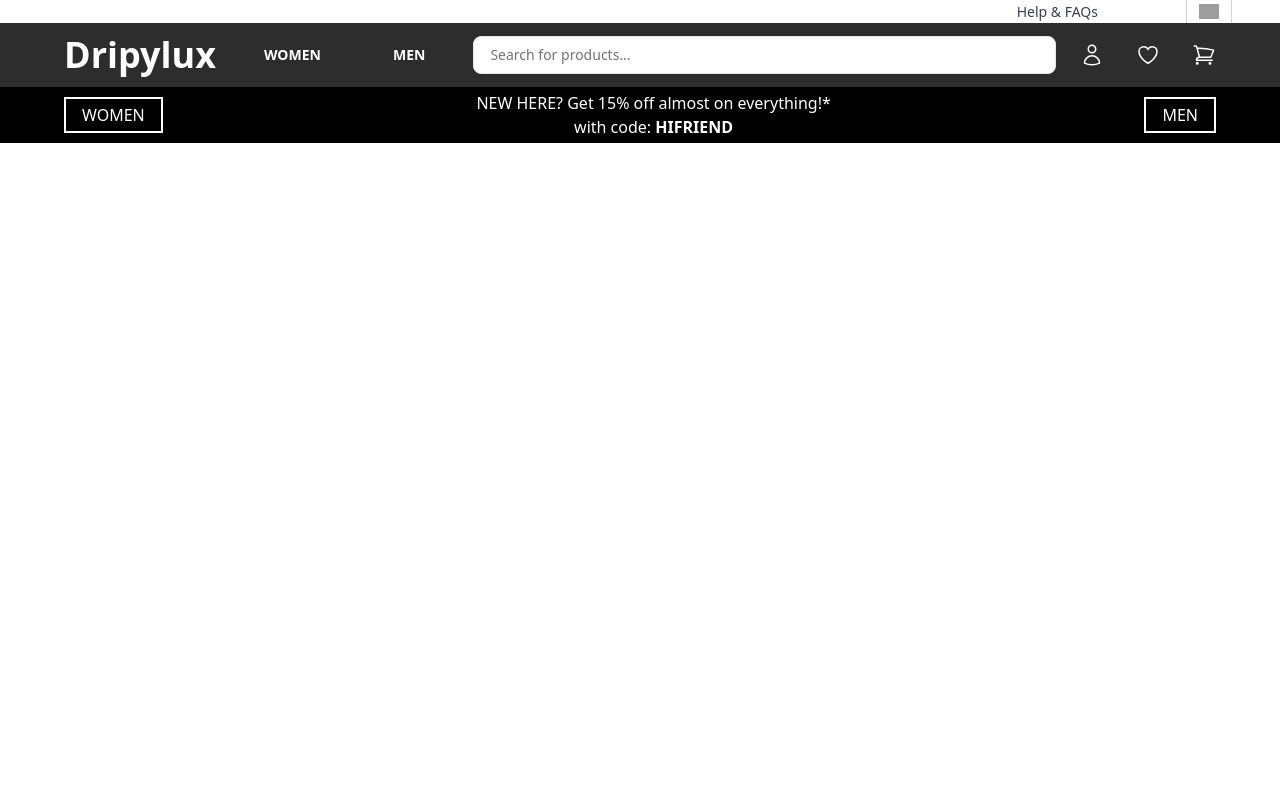
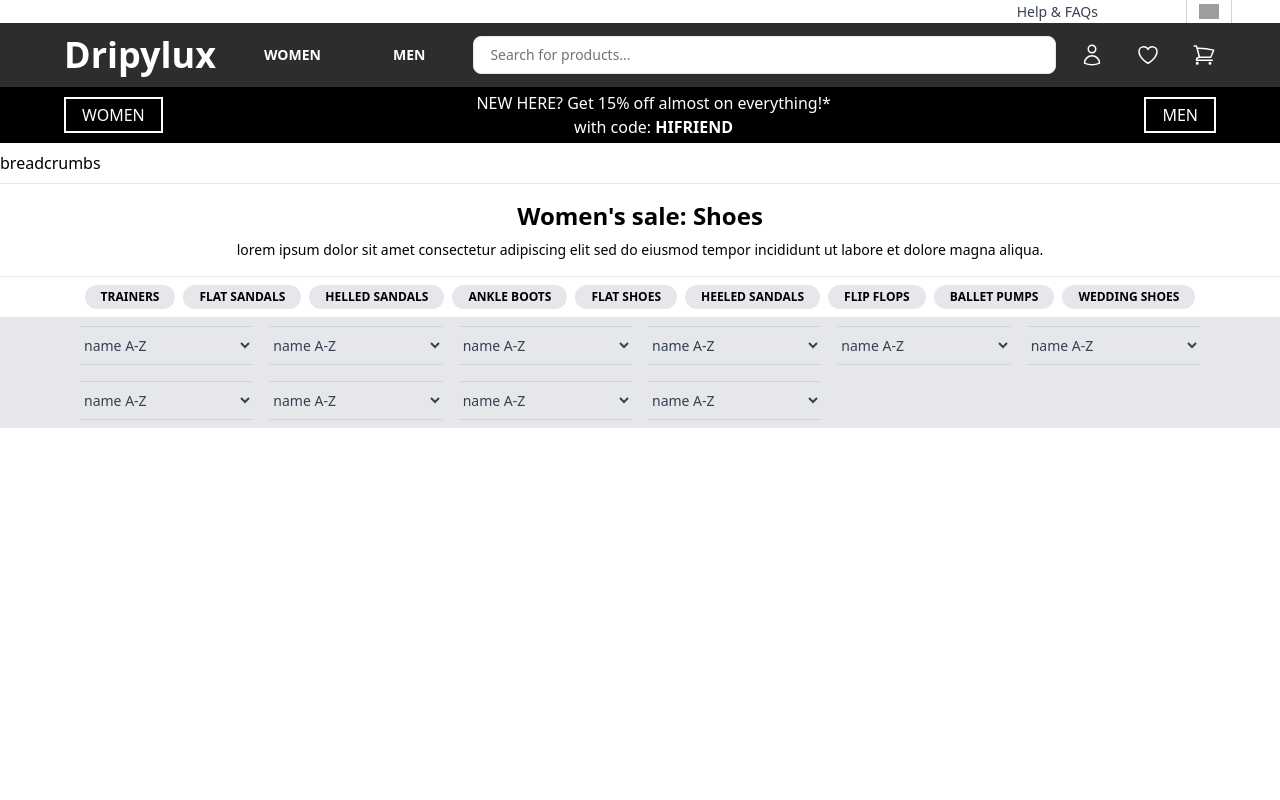
Before and after one commit to gebrieldejene2/new-drip, a React (Vite) app: page /categories in a window 1280 px wide. Shown: the top 800 px of the page. Built offline with nearby package versions, Linux system fonts and the light colour scheme; grey boxes are pictures that could not be loaded.

Commit message:
refactor: Update category and home pages
Update category page with new layout and filter options. Update home page header styling. Update men page layout and styling.

```diff
--- a/src/pages/category.jsx
+++ b/src/pages/category.jsx
@@ -1,3 +1,266 @@
+const category = {
+  name: "Shoes",
+  slug: "shoes",
+  description:
+    "lorem ipsum dolor sit amet consectetur adipiscing elit sed do eiusmod tempor incididunt ut labore et dolore magna aliqua.",
+  topProducts: [
+    {
+      id: 1,
+      name: "trainers",
+    },
+    {
+      id: 2,
+      name: "flat sandals",
+    },
+    {
+      id: 3,
+      name: "helled sandals",
+    },
+    {
+      id: 4,
+      name: "ankle boots",
+    },
+    {
+      id: 5,
+      name: "flat shoes",
+    },
+    {
+      id: 6,
+      name: "heeled sandals",
+    },
+    {
+      id: 7,
+      name: "flip flops",
+    },
+    {
+      id: 8,
+      name: "ballet pumps",
+    },
+    {
+      id: 9,
+      name: "wedding shoes",
+    },
+  ],
+  filterOptions: [
+    {
+      id: 1,
+      name: "sort",
+      options: [
+        {
+          id: 1,
+          name: "name A-Z",
+        },
+        {
+          id: 2,
+          name: "price low to high",
+        },
+        {
+          id: 3,
+          name: "price high to low",
+        },
+      ],
+    },
+    {
+      id: 2,
+      name: "discount",
+      options: [
+        {
+          id: 1,
+          name: "name A-Z",
+        },
+        {
+          id: 2,
+          name: "price low to high",
+        },
+        {
+          id: 3,
+          name: "price high to low",
+        },
+      ],
+    },
+    {
+      id: 3,
+      name: "product type",
+      options: [
+        {
+          id: 1,
+          name: "name A-Z",
+        },
+        {
+          id: 2,
+          name: "price low to high",
+        },
+        {
+          id: 3,
+          name: "price high to low",
+        },
+      ],
+    },
+    {
+      id: 4,
+      name: "Style",
+      options: [
+        {
+          id: 1,
+          name: "name A-Z",
+        },
+        {
+          id: 2,
+          name: "price low to high",
+        },
+        {
+          id: 3,
+          name: "price high to low",
+        },
+      ],
+    },
+    {
+      id: 5,
+      name: "Leather/Fabric",
+      options: [
+        {
+          id: 1,
+          name: "name A-Z",
+        },
+        {
+          id: 2,
+          name: "price low to high",
+        },
+        {
+          id: 3,
+          name: "price high to low",
+        },
+      ],
+    },
+    {
+      id: 6,
+      name: "Brand",
+      options: [
+        {
+          id: 1,
+          name: "name A-Z",
+        },
+        {
+          id: 2,
+          name: "price low to high",
+        },
+        {
+          id: 3,
+          name: "price high to low",
+        },
+      ],
+    },
+    {
+      id: 7,
+      name: "Color",
+      options: [
+        {
+          id: 1,
+          name: "name A-Z",
+        },
+        {
+          id: 2,
+          name: "price low to high",
+        },
+        {
+          id: 3,
+          name: "price high to low",
+        },
+      ],
+    },
+    {
+      id: 8,
+      name: "Body Fit",
+      options: [
+        {
+          id: 1,
+          name: "name A-Z",
+        },
+        {
+          id: 2,
+          name: "price low to high",
+        },
+        {
+          id: 3,
+          name: "price high to low",
+        },
+      ],
+    },
+    {
+      id: 9,
+      name: "Size",
+      options: [
+        {
+          id: 1,
+          name: "name A-Z",
+        },
+        {
+          id: 2,
+          name: "price low to high",
+        },
+        {
+          id: 3,
+          name: "price high to low",
+        },
+      ],
+    },
+    {
+      id: 10,
+      name: "Price Range",
+      options: [
+        {
+          id: 1,
+          name: "name A-Z",
+        },
+        {
+          id: 2,
+          name: "price low to high",
+        },
+        {
+          id: 3,
+          name: "price high to low",
+        },
+      ],
+    },
+  ],
+};
+
 export default function Category() {
-  return <div></div>;
+  return (
+    <div className="flex flex-col items-center w-full">
+      <div className="w-full border-b py-2">breadcrumbs</div>
+      <div className="flex flex-col items-center w-full py-4 border-b">
+        <h2 className="text-2xl font-bold text-center w-full mb-2">
+          Women's sale: {category.name}
+        </h2>
+        <p className="text-center w-full text-sm">{category.description}</p>
+      </div>
+      <div className="flex items-center justify-center gap-2 w-full p-2 border-b text-sm">
+        {category.topProducts.map((product) => (
+          <button
+            key={product.id}
+            className="bg-gray-200 px-4 py-1 rounded-full uppercase font-bold text-xs hover:scale-105"
+          >
+            {product.name}
+          </button>
+        ))}
+      </div>
+      <form className="grid grid-cols-6 gap-4 items-center w-full bg-gray-200 py-2 px-20">
+        {category.filterOptions.map((filterOption) => (
+          <select
+            key={filterOption.id}
+            id={filterOption.id}
+            className="py-2 text-sm bg-transparent border-y border-gray-300 text-gray-700"
+          >
+            {filterOption.options.map((option) => (
+              <option key={option.id} value={option.name}>
+                {option.name}
+              </option>
+            ))}
+          </select>
+        ))}
+      </form>
+      <div className="w-full container"></div>
+    </div>
+  );
 }
--- a/src/pages/home.jsx
+++ b/src/pages/home.jsx
@@ -4,7 +4,7 @@ export default function Home() {
   return (
     <section className="container md:mt-8 bg-gray-200 min-h-screen mx-auto flex flex-col items-center">
       <div className="flex flex-col items-center justify-center w-full flex-1 py-28">
-        <h1 className="bg-white px-6 text-center py-4 text-4xl font-bold sm:text-5xl">
+        <h1 className="bg-white px-6 text-center py-2 text-4xl font-bold sm:text-5xl">
           DRIPYLUX
         </h1>
         <p className="px-4 py-1 bg-white font-heading text-lg">Get drippy</p>
--- a/src/pages/men.jsx
+++ b/src/pages/men.jsx
@@ -36,18 +36,18 @@ const featuredItems = [
 export default function Men() {
   return (
     <div>
-      <section className="flex flex-col items-center w-full min-h-screen mx-auto bg-amber-200">
+      <section className="flex flex-col items-center w-full min-h-screen mx-auto p-5 bg-amber-200">
         <div className="flex flex-col items-center">
-          <div className="flex flex-col items-center text-3xl mt-10">
+          <div className="flex flex-col items-center text-3xl my-10">
             <h2 className="bg-white px-8 rounded-full mb-2">SALE</h2>
             <h2 className="mb-2">UP TO 70% OFF</h2>
             <h3 className="text-2xl">Get there firsttt!!</h3>
-            <small className="text-sm mt-5 font-normal">
+            <small className="text-sm mt-4 font-normal">
               Limited time only. Selected styles marked down as shown
             </small>
           </div>
-          <div className="flex flex-col items-center mt-6">
-            <div className="flex flex-col  md:flex-row md:max-w-6xl md:justify-between gap-20 md:gap-5 mb-5">
+          <div className="flex flex-col items-center w-full font-semibold">
+            <div className="flex flex-col  md:flex-row md:max-w-6xl md:justify-between gap-10 md:gap-5 mb-12 md:mb-4 w-full">
               {featuredItems.map((featuredItem) => (
                 // <div
                 //   key={featuredItem.id}
@@ -66,8 +66,8 @@ export default function Men() {
                 // </div>
                 <Link
                   key={featuredItem.id}
-                  to="../products"
-                  className="flex flex-col items-center w-96 h-64"
+                  to="../categories"
+                  className="flex flex-col items-center md:w-96 w-full h-64"
                 >
                   <img
                     src={featuredItem.image}
```
